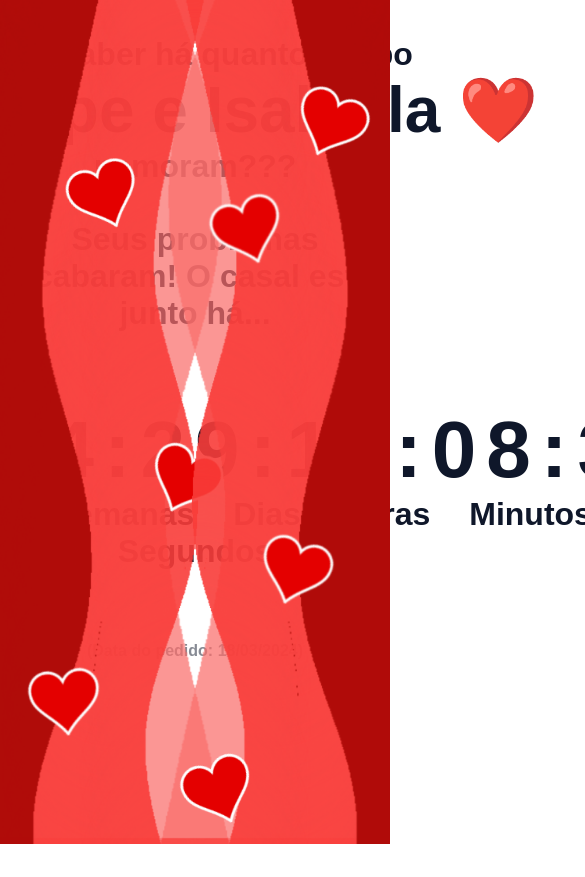
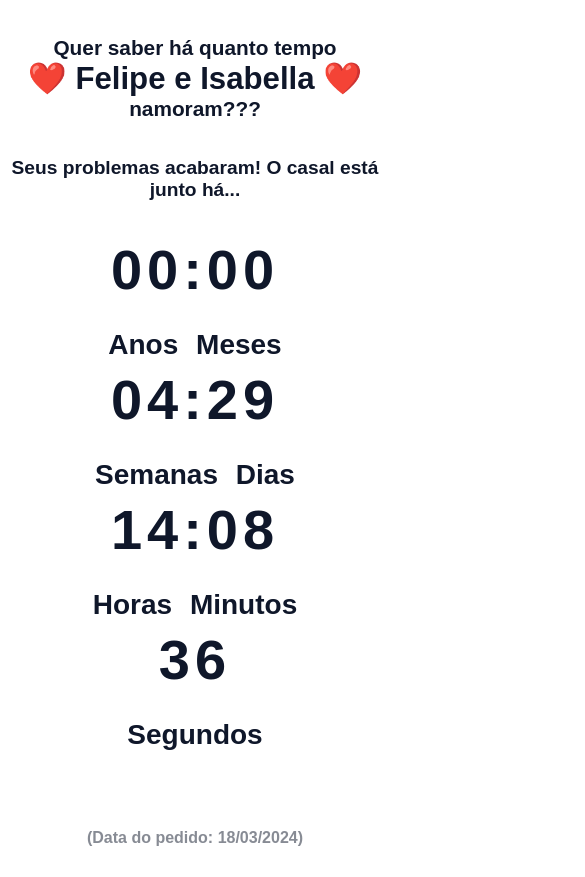
Before and after one commit to lightcatradio/tudotudotudomesmo, a plain HTML site: page html com javascript/testes/site bella/index.html in a window 390 px wide. Shown: the top 877 px of the page, 585 px wide, since content can reach past the window. Before the commit the page ends 844 px from the top, so only its background shows below. Drawn offline with Linux system fonts and the light colour scheme; a web font is replaced by a local one.

Commit message:
feita versão mobile

```diff
--- a/html com javascript/testes/site bella/index.html
+++ b/html com javascript/testes/site bella/index.html
@@ -13,12 +13,20 @@
   </head>
   <body>
     <main>
-      <img id="borda-esquerda" src="imagens/borda-esquerda.png" alt="borda-esquerda">
-      <img id="borda-direita" src="imagens/borda-direita.png" alt="borda-direita">
+      <img
+        id="borda-esquerda"
+        src="imagens/borda-esquerda.png"
+        alt="borda-esquerda"
+      />
+      <img
+        id="borda-direita"
+        src="imagens/borda-direita.png"
+        alt="borda-direita"
+      />
       <div class="container flex-center-column">
         <div class="titulo espaco-P">
           <h2>
-            Quer saber há quanto tempo <br>
+            Quer saber há quanto tempo <br />
             <span class="dentro-h2-texto">❤️ Felipe e Isabella ❤️</span>
             <br />namoram???
           </h2>
@@ -26,14 +34,29 @@
         <div class="espaco-P">
           <h3>Seus problemas acabaram! O casal está junto há...</h3>
         </div>
-        <div class="tempos espaco-G">
+        <div class="tempos-desktop espaco-G">
           <h1 id="tempo">00:00:00:00:00:00:00</h1>
-          <h2 class="tempos-lista">Anos Meses Semanas Dias Horas Minutos Segundos</h2>
+          <h2 class="tempos-lista">
+            Anos Meses Semanas Dias Horas Minutos Segundos
+          </h2>
+        </div>
+        <div class="tempos-mobile espaco-P">
+          <h1>
+            <span id="anos-meses">00:00</span><br />
+            <span class="tempos-lista-mobile">Anos Meses</span><br />
+            <span id="semanas-dias">00:00</span><br />
+            <span class="tempos-lista-mobile">Semanas Dias</span><br />
+            <span id="horas-minutos">00:00</span><br />
+            <span class="tempos-lista-mobile">Horas Minutos</span><br />
+            <span id="segundos">00</span><br />
+            <span class="tempos-lista-mobile">Segundos</span><br />
+          </h1>
         </div>
         <div class="espaco-G">
           <h4 class="texto-abaixo">(Data do pedido: 18/03/2024)</h4>
         </div>
       </div>
+    </main>
     <script defer src="index.js"></script>
   </body>
 </html>
--- a/html com javascript/testes/site bella/index.js
+++ b/html com javascript/testes/site bella/index.js
@@ -39,13 +39,41 @@ function formatarTempo(tempo) {
   )}:${doisDigitos(tempo.segundos)}`;
 }
 
+function formatarTempoMobile(tempo) {
+  const doisDigitos = (valor) => String(valor).padStart(2, "0");
+  const anosEMeses = `${doisDigitos(tempo.anos)}:${doisDigitos(tempo.meses)}`;
+  const semanasEDias = `${doisDigitos(tempo.semanas)}:${doisDigitos(
+    tempo.dias
+  )}`;
+  const horasEMinutos = `${doisDigitos(tempo.horas)}:${doisDigitos(
+    tempo.minutos
+  )}`;
+  const segundosESegundos = `${doisDigitos(tempo.segundos)}`;
+
+  return {
+    anosEMeses,
+    semanasEDias,
+    horasEMinutos,
+    segundosESegundos,
+  };
+}
+
 function atualizarTempo() {
   const tempoElemento = document.getElementById("tempo");
+  const elementoAnosEMeses = document.getElementById("anos-meses");
+  const elementoSemanasEDias = document.getElementById("semanas-dias");
+  const elementoHorasEMinutos = document.getElementById("horas-minutos");
+  const elementoSegundos = document.getElementById("segundos");
   const dataInicial = new Date("2024-03-18T00:00:00");
   const dataAtual = new Date();
   const diferencaDeTempo = calcularDiferencaDeTempo(dataInicial, dataAtual);
   const tempoFormatado = formatarTempo(diferencaDeTempo);
+  const tempoFormatadoMobile = formatarTempoMobile(diferencaDeTempo);
   tempoElemento.textContent = tempoFormatado;
+  elementoAnosEMeses.textContent = tempoFormatadoMobile.anosEMeses;
+  elementoSemanasEDias.textContent = tempoFormatadoMobile.semanasEDias;
+  elementoHorasEMinutos.textContent = tempoFormatadoMobile.horasEMinutos;
+  elementoSegundos.textContent = tempoFormatadoMobile.segundosESegundos;
 }
 
 setInterval(atualizarTempo, 1000);
--- a/html com javascript/testes/site bella/style.css
+++ b/html com javascript/testes/site bella/style.css
@@ -96,3 +96,66 @@ h3 {
 #borda-direita {
   right: 0;
 }
+
+.tempos-mobile {
+  display: none;
+}
+
+img {
+  display: none;
+}
+
+/* ---------- Media Querys ---------- */
+
+@media (min-width: 1270px) {
+  img {
+    display: block;
+  }
+}
+
+@media (max-width: 445px) {
+  body {
+    overflow: hidden;
+  }
+  .container {
+    max-width: 420px;
+  }
+  h1 {
+    font-size: 3.5rem;
+    letter-spacing: 5px;
+  }
+
+  h2 {
+    font-size: 1.3rem;
+  }
+
+  h3 {
+    font-size: 1.2rem;
+  }
+
+  .dentro-h2-texto {
+    font-size: 150%;
+  }
+
+  .tempos-lista-mobile {
+    font-size: 50%;
+    letter-spacing: normal;
+    word-spacing: 10px;
+  }
+
+  span {
+    margin: 0;
+  }
+
+  .tempos-mobile {
+    display: block;
+  }
+
+  .tempos-desktop {
+    display: none;
+  }
+
+  .texto-abaixo {
+    margin-bottom: 30px;
+  }
+}
```
